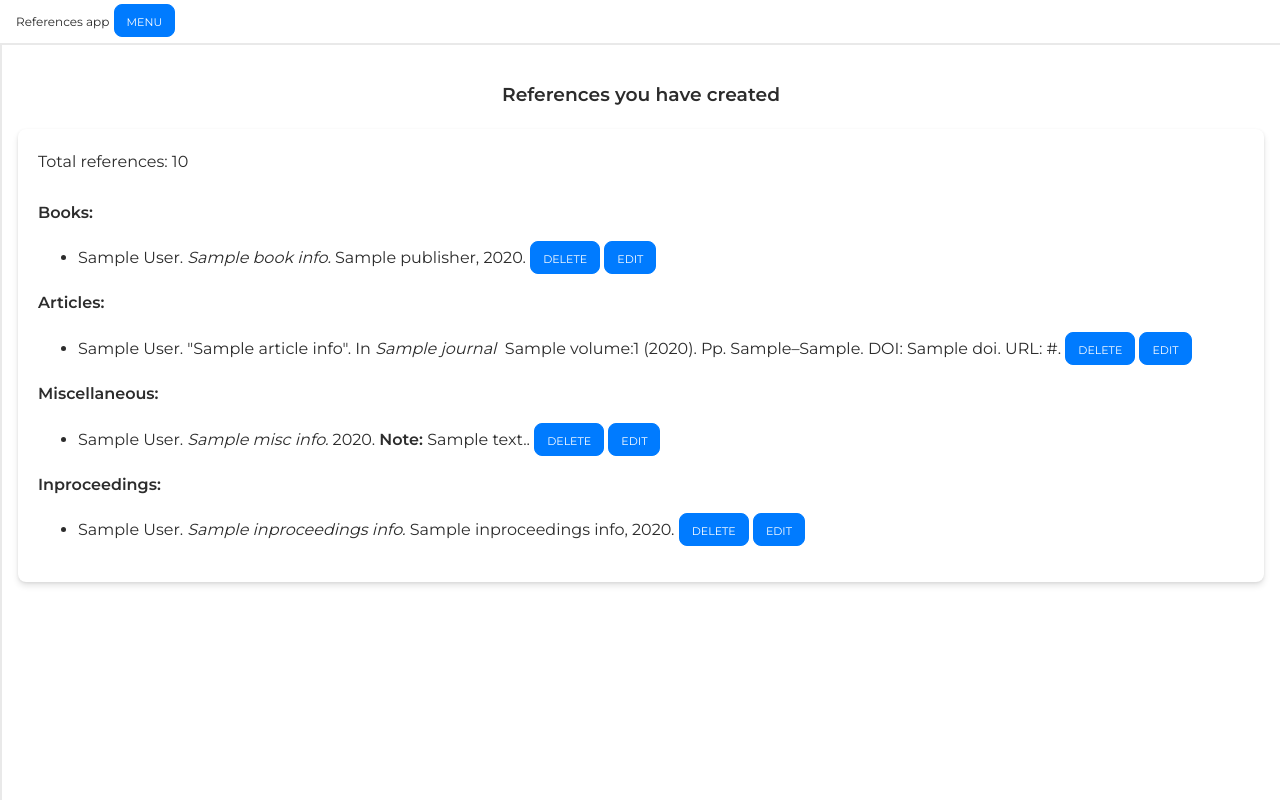
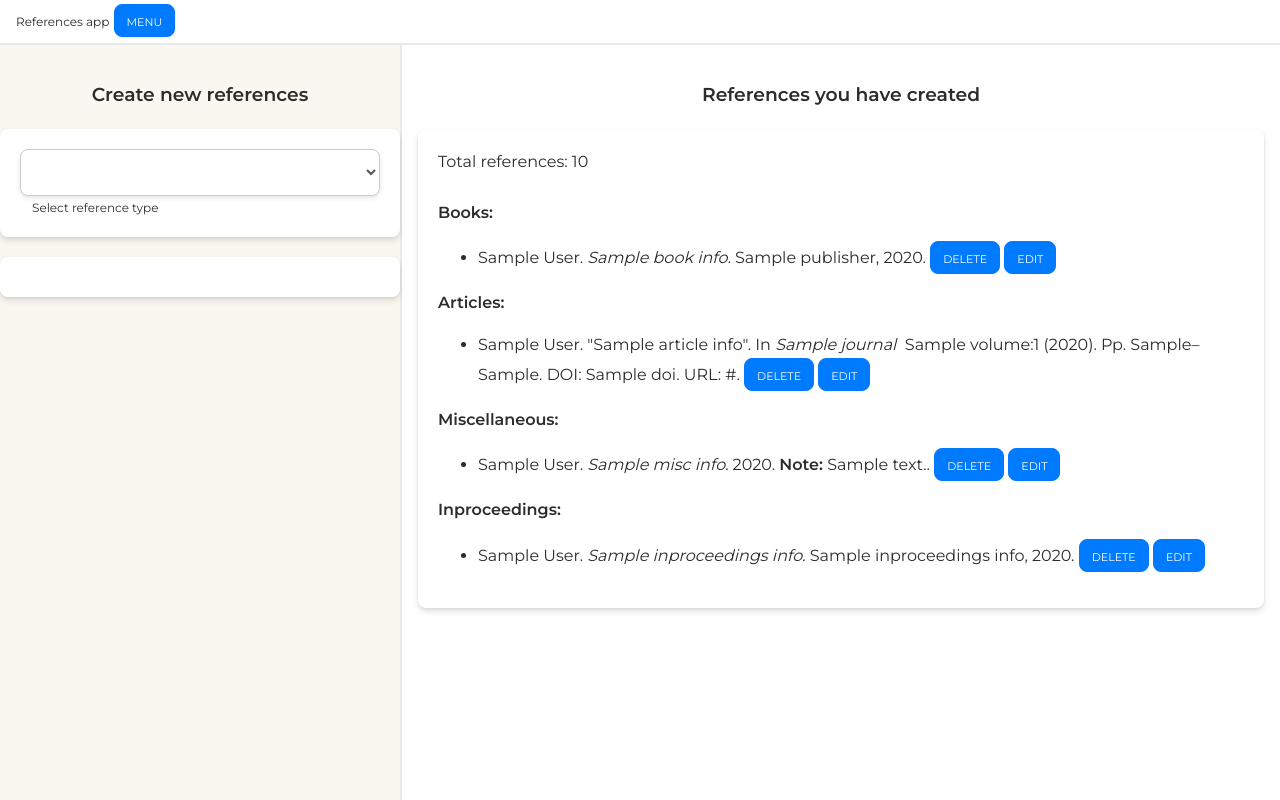
Before and after one commit to k1rtsu/Bulbasaurus-ohtu, a Flask app: template src/templates/single_page_app.html in a window 1280 px wide. Run offline with Flask 3, Linux system fonts and the light colour scheme; the template is opened without the code that fills it: most values are stand-ins (such as "Sample title", 1, 10 or a date in 2020).

Commit message:
Menu is open by default

```diff
--- a/src/static/css/styles.css
+++ b/src/static/css/styles.css
@@ -174,14 +174,14 @@ button:disabled {
 
 .drawer {
   position: relative;
-  left: -400px;
-  width: 0px;
+  left: 0px;
+  width: 400px;
   background-color: #333;
   transition: left 0.2s ease, width 0.2s ease;
   background-color: rgb(249, 247, 240);
 }
 
 .drawer.open {
-  left: 0;
-  width: 400px;
+  left: -400px;
+  width: 0px;
 }
```
